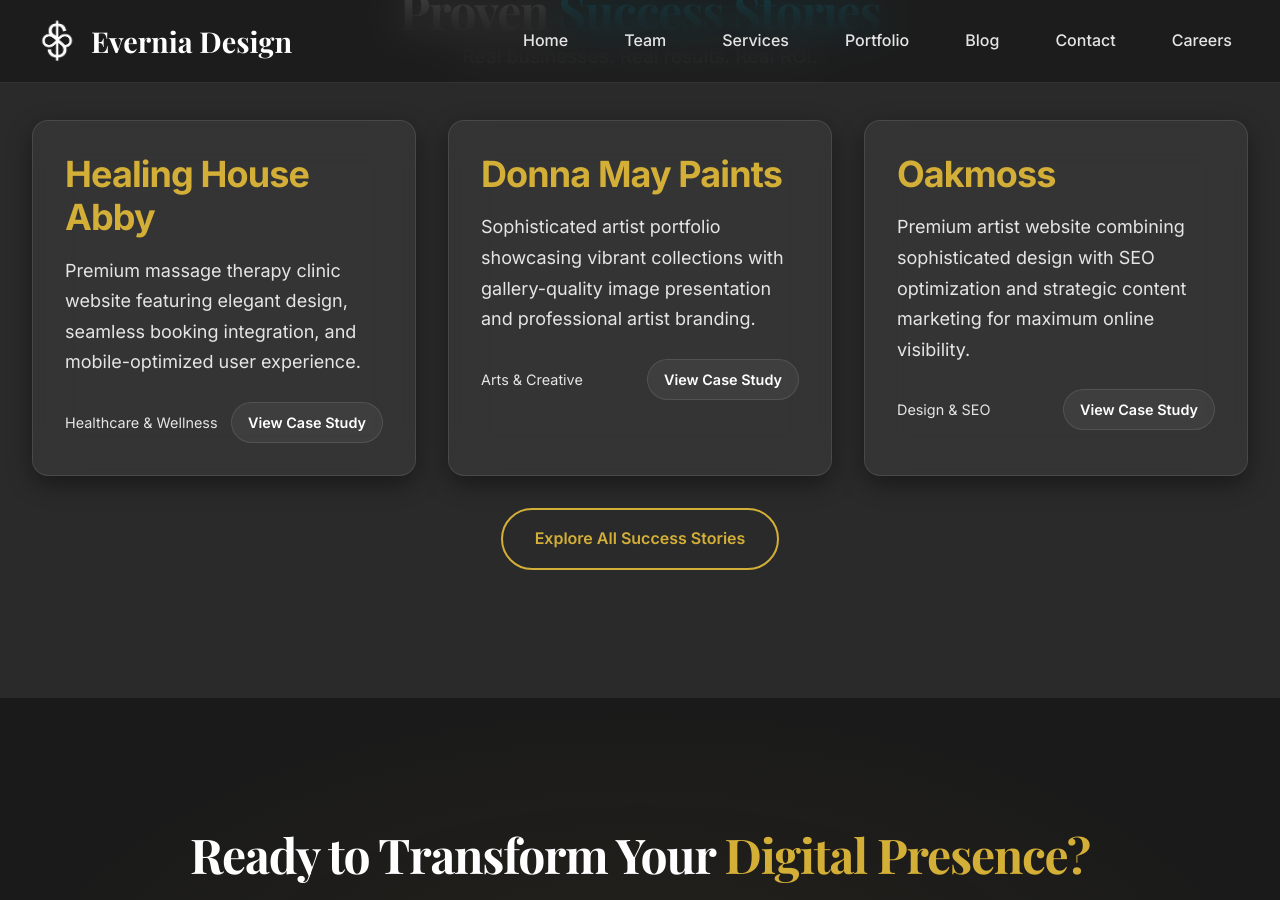
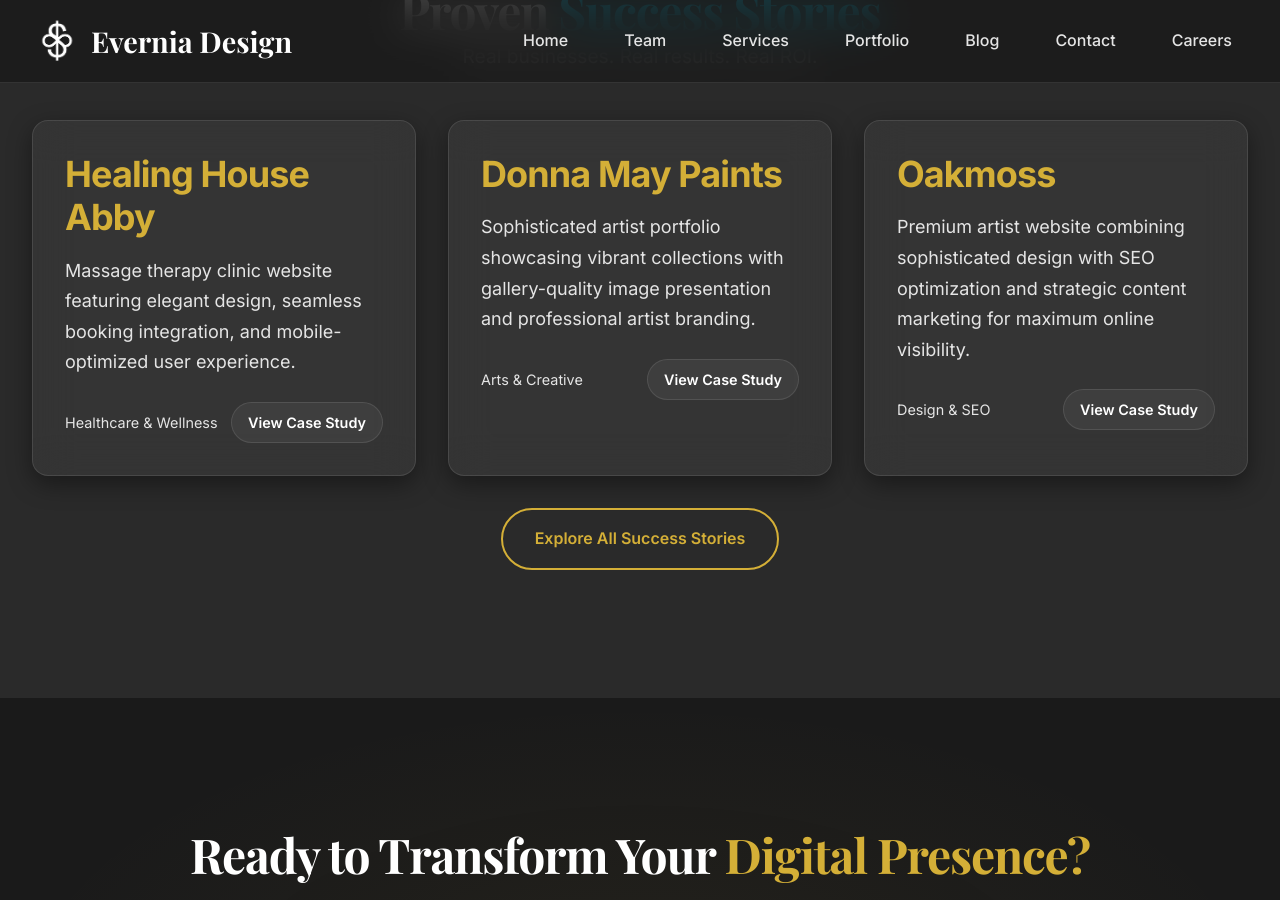
Before and after one commit to GitRealHappy/evernia, a Jekyll site: the page built from index.markdown, in a window 1280 px wide and 900 px high, scrolled down 2344 px. Built offline with Jekyll 4.4.1, drawn with Linux system fonts in a browser that asks for light colours; some of the changed text lies outside the part shown.

```diff
--- a/index.markdown
+++ b/index.markdown
@@ -9,7 +9,7 @@ description: "Transform your digital presence with intelligent, ROI-focused web
 
 <section class="hero">
   <div class="hero-content">
-    <h1 class="font-display">Premium Web Solutions for <span class="text-gold">Ambitious Businesses</span></h1>
+    <h1 class="font-display">Web Solutions for <span class="text-gold">Ambitious Entrepreneurs</span></h1>
     <p class="subtitle">Where Intelligence Meets Investment Returns. Transform your digital presence with sophisticated web solutions that command premium pricing and drive measurable ROI.</p>
     <div class="hero-buttons">
       <a href="/contact" class="btn btn-primary">Schedule Executive Consultation</a>
@@ -85,7 +85,7 @@ description: "Transform your digital presence with intelligent, ROI-focused web
     <div style="display: grid; grid-template-columns: repeat(auto-fit, minmax(300px, 1fr)); gap: 2rem; margin-top: 3rem;">
       <div class="glass-card">
         <h3 class="text-gold mb-2">Healing House Abby</h3>
-        <p class="text-muted mb-3">Premium massage therapy clinic website featuring elegant design, seamless booking integration, and mobile-optimized user experience.</p>
+        <p class="text-muted mb-3">Massage therapy clinic website featuring elegant design, seamless booking integration, and mobile-optimized user experience.</p>
         <div style="display: flex; justify-content: space-between; align-items: center;">
           <span class="text-secondary" style="font-size: 0.9rem;">Healthcare & Wellness</span>
           <a href="/portfolio" class="btn" style="padding: 0.5rem 1rem; font-size: 0.9rem; background: var(--glass-bg); color: var(--text-primary); border: 1px solid var(--glass-border);">View Case Study</a>
```
Also changed, not shown: _posts/2025-01-23-warning-signs-website-costing-sales.md (+1 -1 lines), 14 other files.
